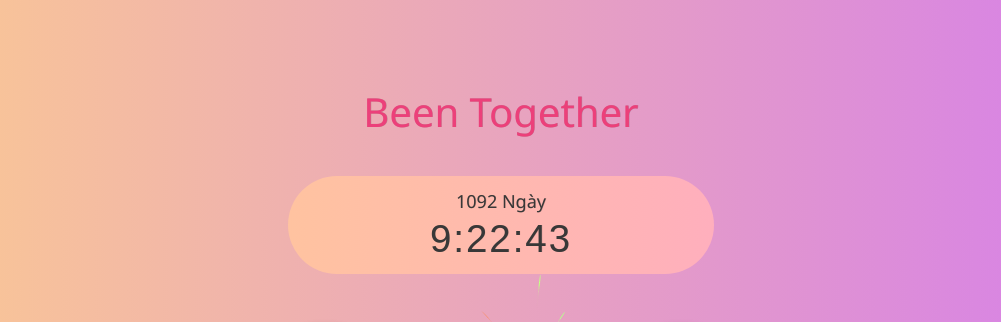
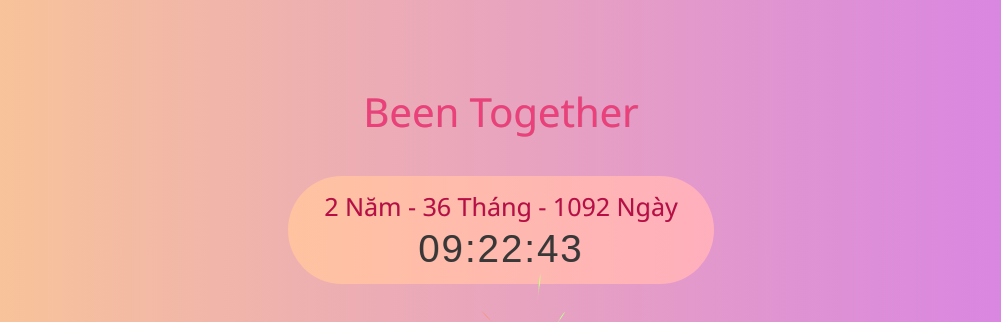
Before and after one commit to TungPham01/been-together, a PHP site: page / in a window 1280 px wide. Shown: the top 322 px of the page, without its empty margins (139-1140 px from the left). Run offline with PHP 8.4, Linux system fonts and the light colour scheme.

Commit message:
improve code

```diff
--- a/app.js
+++ b/app.js
@@ -9,13 +9,32 @@ document.addEventListener('DOMContentLoaded', function () {
       var rootTime = document.querySelector("time");
       document.querySelector("anniv").textContent = `${(yourDate.getDate() > 9) ? yourDate.getDate() : "0" + yourDate.getDate()}-${(yourDate.getMonth() > 8) ? (yourDate.getMonth() + 1) : "0" + (yourDate.getMonth() + 1)}-${yourDate.getFullYear()}`;
 
-      document.querySelector("date").textContent = Math.floor(Math.floor((new Date() - yourDate) / 1000) / 60 / 60 / 24) + " Ngày";
+      let year = Math.floor(Math.floor(Math.floor((new Date() - yourDate) / 1000) / 60 / 60 / 24) / 365);
+      let month = Math.floor(Math.floor(Math.floor((new Date() - yourDate) / 1000) / 60 / 60 / 24) / 30);
+      let hourDate = Math.floor(Math.floor(Math.floor((new Date() - yourDate) / 1000) / 60 / 60 / 24) * 24);
+      let minuteDate = Math.floor(Math.floor(Math.floor((new Date() - yourDate) / 1000) / 60 / 60 / 24) * 24 * 60)
+      let secondDate = Math.floor(Math.floor(Math.floor((new Date() - yourDate) / 1000) / 60 / 60 / 24) * 24 * 60 * 60)
+
+      document.querySelector("date").textContent =
+            year + " Năm - " + month + " Tháng - " +
+            Math.floor(Math.floor((new Date() - yourDate) / 1000) / 60 / 60 / 24) + " Ngày"
+            // + hourDate + " Giờ - "
+            // + minuteDate + " Phút - "
+            // + secondDate + " Giây";
+
+      console.log('NĂM' + Math.floor(Math.floor(Math.floor((new Date() - yourDate) / 1000) / 60 / 60 / 24) / 365))
+      console.log('THÁNG' + Math.floor(Math.floor(Math.floor((new Date() - yourDate) / 1000) / 60 / 60 / 24) / 30))
+      console.log('GIỜ' + Math.floor(Math.floor(Math.floor((new Date() - yourDate) / 1000) / 60 / 60 / 24) * 24))
+      console.log('PHÚT' + Math.floor(Math.floor(Math.floor((new Date() - yourDate) / 1000) / 60 / 60 / 24) * 24 * 60))
+      console.log('GIÂY' + Math.floor(Math.floor(Math.floor((new Date() - yourDate) / 1000) / 60 / 60 / 24) * 24 * 60 * 60))
       countTime();
 
       function countTime() {
             let today = new Date();
             let sec = today.getSeconds();
-            rootTime.textContent = `${today.getHours()}:${today.getMinutes()}:${(sec > 9) ? sec : "0" + sec}`
+            let minute = today.getMinutes();
+            let hour = today.getHours();
+            rootTime.textContent = `${(hour > 9) ? hour : "0" + hour}:${(minute > 9) ? minute : "0" + minute}:${(sec > 9) ? sec : "0" + sec}`
       }
 
       setInterval(countTime, 1000);
--- a/style.css
+++ b/style.css
@@ -59,7 +59,8 @@ time {
 }
 
 date {
-    font-size: 18px;
+    font-size: 25px;
+    color: #b90d46;
 }
 
 time {
@@ -183,6 +184,10 @@ footer {
     #wrapper h1 {
         margin-top: 0;
     }
+
+    date {
+        font-size: 20px;
+    }
 /*
     canvas {
         width: 500px;
```
